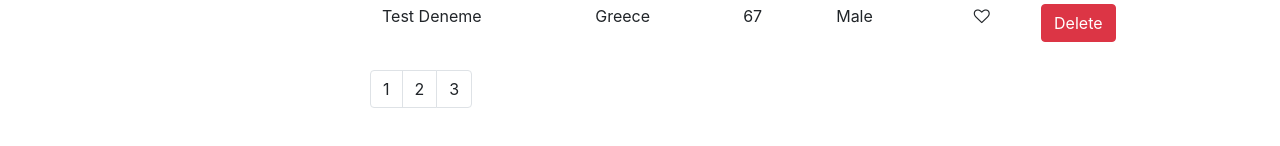
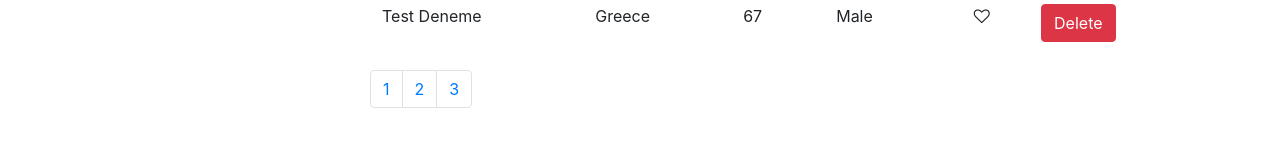
Before and after one commit to mertdiker723/customer-product-reusabilityWithComponent, a React (Create React App) app: page /customers in a window 1280 px wide. Shown: the part 392-538 px from the top of the page. Built offline with nearby package versions, Linux system fonts and the light colour scheme.

Commit message:
pagination refactored

```diff
--- a/src/components/CustomersTable.jsx
+++ b/src/components/CustomersTable.jsx
@@ -38,8 +38,10 @@ class CustomersTable extends Component {
   }
   render() {
     const { columns } = this.state;
-    const { customers } = this.props;
-    return <Table columns={columns} data={customers} />;
+    const { customers, selectedGender } = this.props;
+    return (
+      <Table columns={columns} data={customers} selectedItem={selectedGender} />
+    );
   }
 }
 
--- a/src/components/ProductsTable.jsx
+++ b/src/components/ProductsTable.jsx
@@ -34,10 +34,10 @@ class ProductsTable extends Component {
   }
   render() {
     const { columns } = this.state;
-    const { data } = this.props;
+    const { data, selectedCountry } = this.props;
     return (
       <div>
-        <Table columns={columns} data={data} />
+        <Table columns={columns} data={data} selectedItem={selectedCountry} />
       </div>
     );
   }
--- a/src/components/common/Pagination.jsx
+++ b/src/components/common/Pagination.jsx
@@ -14,7 +14,7 @@ const Pagination = ({ lengthPerPage, onClick }) => {
             className="page-item cursor-poiner"
             onClick={() => onClick(item)}
           >
-            <a className="page-link">{item}</a>
+            <p className="page-link">{item}</p>
           </li>
         );
       })}
--- a/src/components/common/Table.jsx
+++ b/src/components/common/Table.jsx
@@ -1,14 +1,48 @@
 import React, { Component } from "react";
 import _ from "lodash";
+import Pagination from "./Pagination";
 
 class Table extends Component {
+  constructor(props) {
+    super(props);
+    this.state = {
+      currentPage: 1,
+      postPerPage: 4,
+    };
+  }
+
+  componentDidUpdate(prevProps, prevState) {
+    if (prevProps.selectedItem !== this.props.selectedItem) {
+      this.setState({
+        currentPage: 1,
+      });
+    }
+  }
+
+  onPaginationChange = (item) => {
+    this.setState({
+      currentPage: item,
+    });
+  };
+
   render() {
     const { columns, data } = this.props;
+    const { currentPage, postPerPage } = this.state;
+    const indexOfLastPost = currentPage * postPerPage;
+    const indexOfFirstPost = indexOfLastPost - postPerPage;
+
+    const currentPosts = data.slice(indexOfFirstPost, indexOfLastPost);
     return (
-      <table className="table">
-        <TableHeader columns={columns} />
-        <TableBody data={data} columns={columns} />
-      </table>
+      <React.Fragment>
+        <table className="table">
+          <TableHeader columns={columns} />
+          <TableBody data={currentPosts} columns={columns} />
+        </table>
+        <Pagination
+          lengthPerPage={Math.ceil(data.length / postPerPage)}
+          onClick={this.onPaginationChange}
+        />
+      </React.Fragment>
     );
   }
 }
--- a/src/components/customers.jsx
+++ b/src/components/customers.jsx
@@ -4,7 +4,6 @@ import { getCustomers } from "../services/fakeCustomerService";
 import _ from "lodash";
 import ListGroup from "./common/ListGroup";
 import { getGenders } from "../services/fakeGenderService";
-import Pagination from "./common/Pagination";
 
 class Customers extends Component {
   constructor(props) {
@@ -13,8 +12,6 @@ class Customers extends Component {
       customers: [],
       genders: [],
       selectedGender: undefined,
-      currentPage: 1,
-      postPerPage: 4,
     };
   }
   componentDidMount() {
@@ -48,21 +45,11 @@ class Customers extends Component {
   filteredGenders = (item) => {
     this.setState({
       selectedGender: item,
-      currentPage: 1,
-    });
-  };
-  onPaginationChange = (item) => {
-    this.setState({
-      currentPage: item,
     });
   };
 
   render() {
-    const { customers, genders, selectedGender, postPerPage, currentPage } =
-      this.state;
-
-    const indexOfLastPost = currentPage * postPerPage;
-    const indexOfFirstPost = indexOfLastPost - postPerPage;
+    const { customers, genders, selectedGender } = this.state;
 
     const filteredCustomers =
       selectedGender && selectedGender._id
@@ -71,11 +58,6 @@ class Customers extends Component {
           )
         : customers;
 
-    const currentPosts = filteredCustomers.slice(
-      indexOfFirstPost,
-      indexOfLastPost
-    );
-    const lengthPerPage = Math.ceil(filteredCustomers.length / postPerPage);
     return (
       <div>
         <h1>Customers</h1>
@@ -95,13 +77,10 @@ class Customers extends Component {
           </div>
           <div className="col-md-9">
             <CustomersTable
-              customers={currentPosts}
+              customers={filteredCustomers}
               onLike={this.onLike}
               onDeleteHandle={this.onDeleteHandle}
-            />
-            <Pagination
-              lengthPerPage={lengthPerPage}
-              onClick={this.onPaginationChange}
+              selectedGender={selectedGender}
             />
           </div>
         </div>
--- a/src/components/products.jsx
+++ b/src/components/products.jsx
@@ -78,6 +78,7 @@ class Products extends Component {
               data={filteredProducts}
               onLike={this.onLike}
               onDeleteHandle={this.onDeleteHandle}
+              selectedCountry={selectedCountry}
             />
           </div>
         </div>
```
